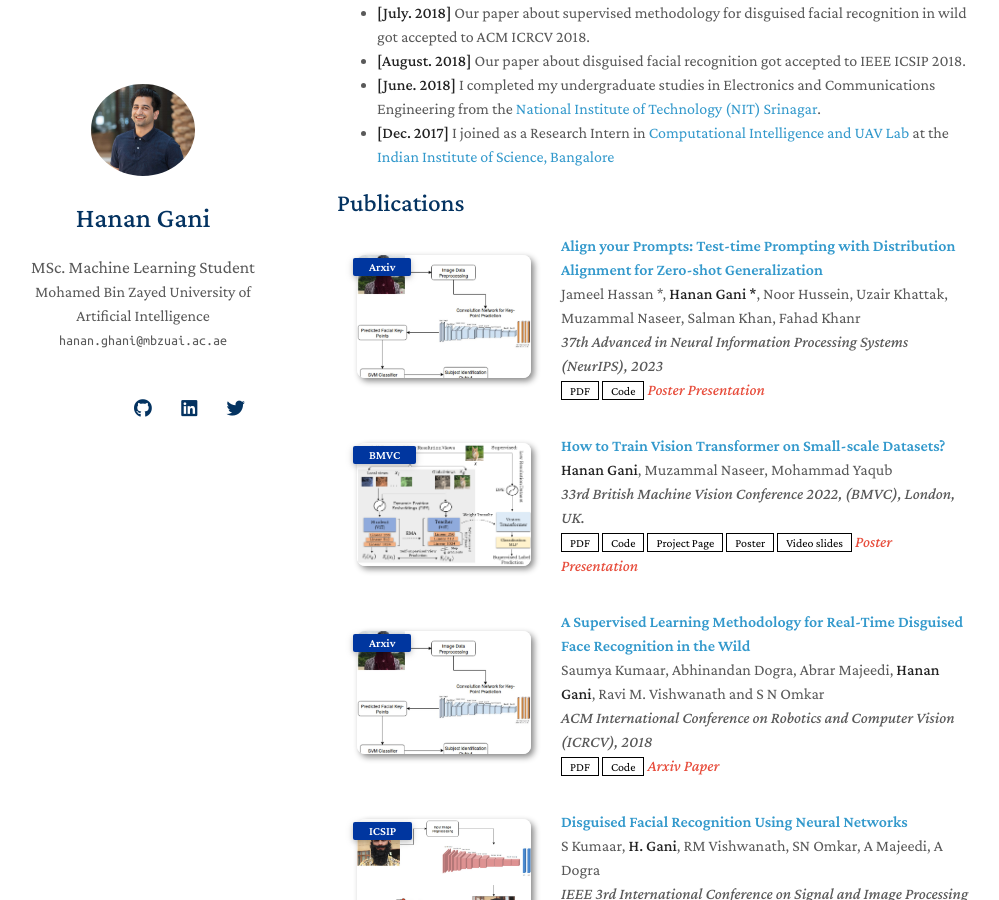
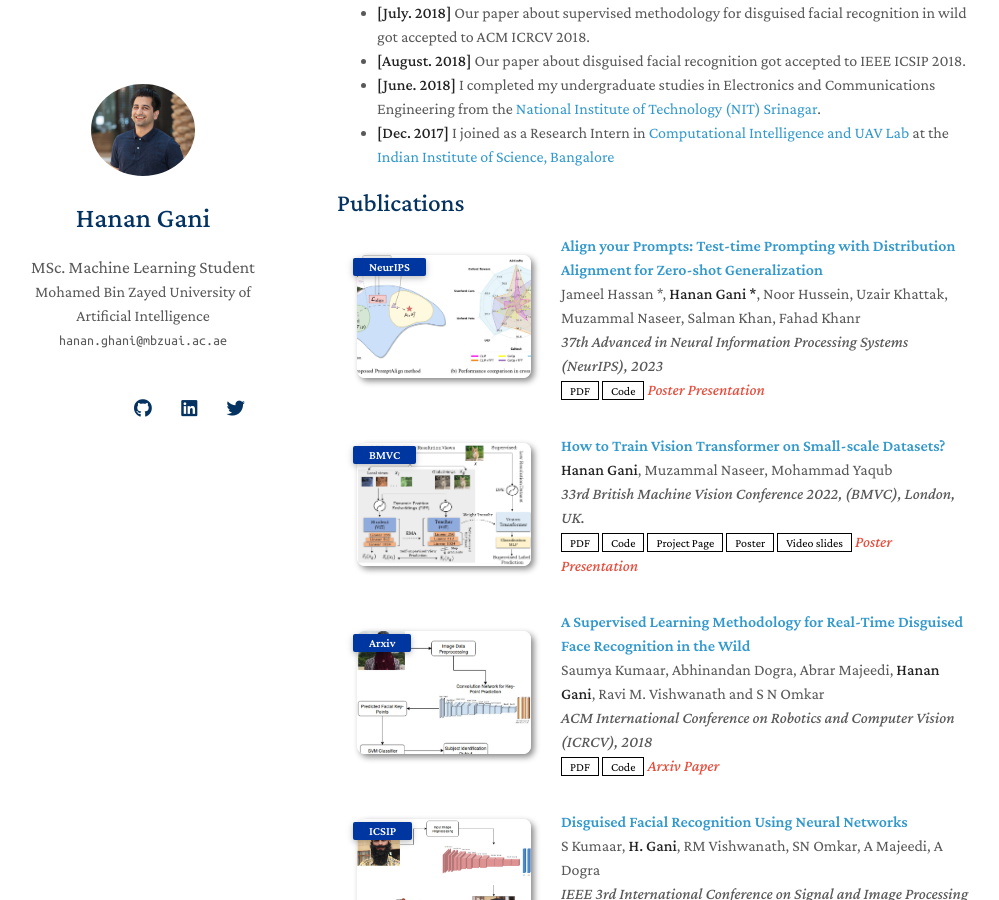
Before and after one commit to muhammadsaadkhankor/muhammadsaadkhankor.github.io, a Jekyll site: the page built from index.md, in a window 1280 px wide and 900 px high, scrolled down 829 px. Shown: the whole window, without its empty margins (133-1132 px from the left). Built offline with Jekyll 4.4.1, drawn with Linux system fonts in a browser that asks for light colours; nearby versions of some CDN libraries; a style sheet for code colours, icons or effects is not loaded; our own code applies the rules of GitHub Pages for plain Markdown files.

Commit message:
Update publications.md

```diff
--- a/_includes/publications.md
+++ b/_includes/publications.md
@@ -7,8 +7,8 @@
 <div class="pub-row">
 
   <div class="col-sm-3 abbr" style="position: relative;padding-right: 15px;padding-left: 15px;">
-    <img src="assets/img/disguised_1.jpg" class="teaser img-fluid z-depth-1">
-    <abbr class="badge">Arxiv</abbr>
+    <img src="assets/img/conceptDiagram.jpg" class="teaser img-fluid z-depth-1">
+    <abbr class="badge">NeurIPS</abbr>
   </div>
 
   <div class="col-sm-9" style="position: relative;width: 100%;padding-right: 15px;padding-left: 20px;">
```
